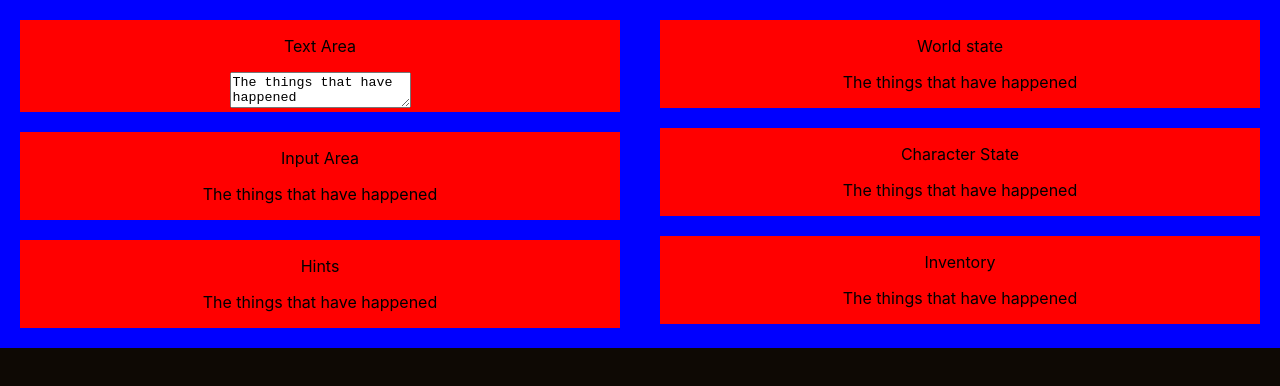
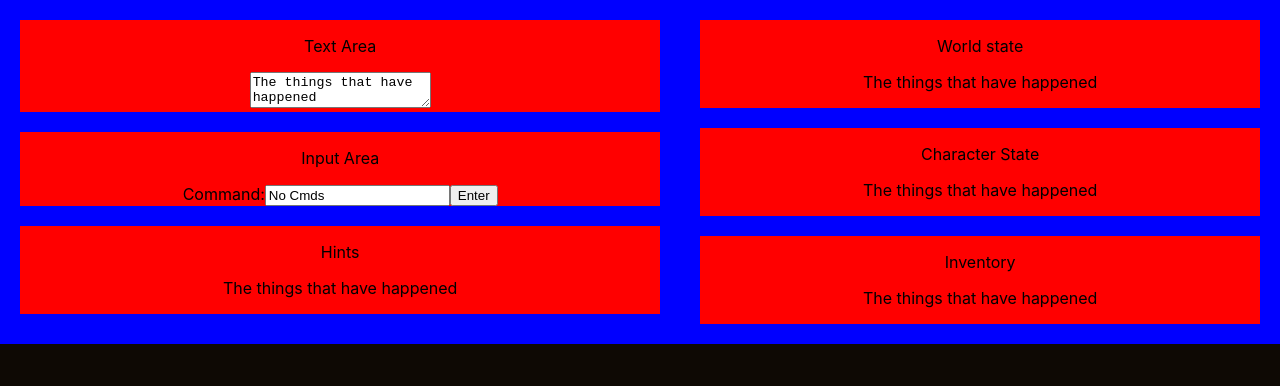
Before and after one commit to OkapalDominic/coop_text_adventure, a React (Create React App) app: page /game in a window 1280 px wide. Shown: the top 386 px of the page. Built offline with nearby package versions, Linux system fonts and the light colour scheme; no server answers.

Commit message:
added cmd input function component

```diff
--- a/src/pages/game.tsx
+++ b/src/pages/game.tsx
@@ -6,22 +6,42 @@ import styles from './game.module.css';
 type Props = RouteComponentProps;
 interface State {
 	areaText: string;
+	cmdText: string;
 	hintText: string;
 	worldText: string;
 	characterText: string;
 	inventoryText: string;
 }
 interface DataProp {
-	dataStr: string;
+	dataStr?: string;
 }
 
 function TextArea(props: DataProp) {
 	return (
-		<div>
-			<p>Text Area</p>
+		<div className={styles['column']}>
+			<p>Text Area </p>
 			<textarea readOnly>
 				{props.dataStr}
 			</textarea>
+		</div>
+	);
+}
+
+function InputArea(props: DataProp) {
+	return (
+		<div className={styles['column']}>
+			<p>Input Area</p>
+			Command:
+			<input type='text' value={props.dataStr} />
+			<input type='submit' value='Enter' />
+		</div>
+	);
+}
+
+function Template(props: DataProp) {
+	return (
+		<div className={styles['column']}>
+
 		</div>
 	);
 }
@@ -32,6 +52,7 @@ class GamePage extends React.Component<Props, State> {
 		super(props);
 		this.state = {
 			areaText: 'The things that have happened',
+			cmdText: 'No Cmds',
 			hintText: 'No hints :(',
 			worldText: 'It is a small world after all',
 			characterText: 'go look in a mirror',
@@ -44,15 +65,10 @@ class GamePage extends React.Component<Props, State> {
 			<div className={styles['row']}>
 				<div className={styles['column']}>
 					<div className={styles['row']}>
-						<div className={styles['column']}>
-							<TextArea dataStr={this.state.areaText}/>
-						</div>
+						<TextArea dataStr={this.state.areaText} />
 					</div>
 					<div className={styles['row']}>
-						<div className={styles['column']}>
-							<p>Input Area</p>
-							<p>{this.state.areaText}</p>
-						</div>
+						<InputArea dataStr={this.state.cmdText} />
 					</div>
 					<div className={styles['row']}>
 						<div className={styles['column']}>
```
